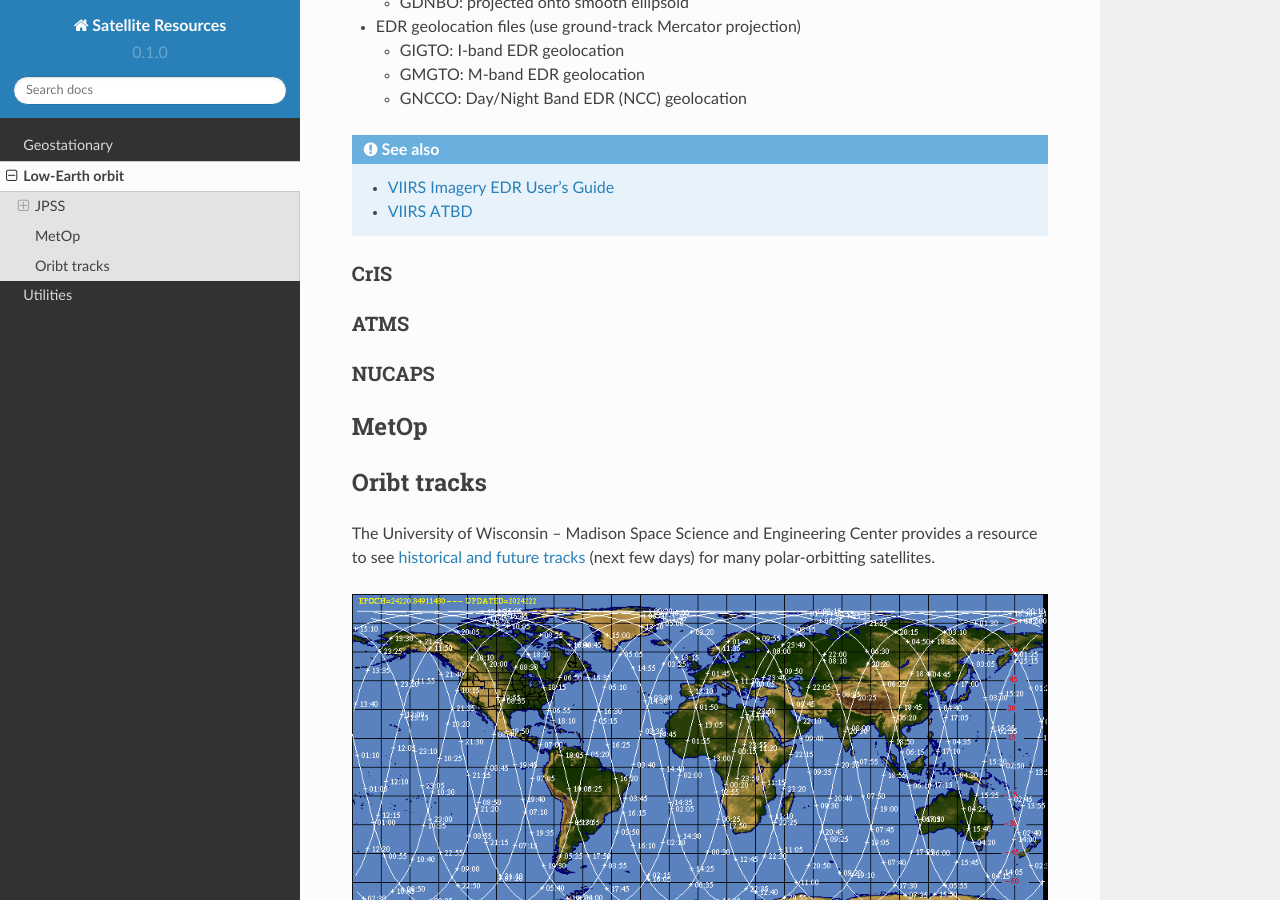
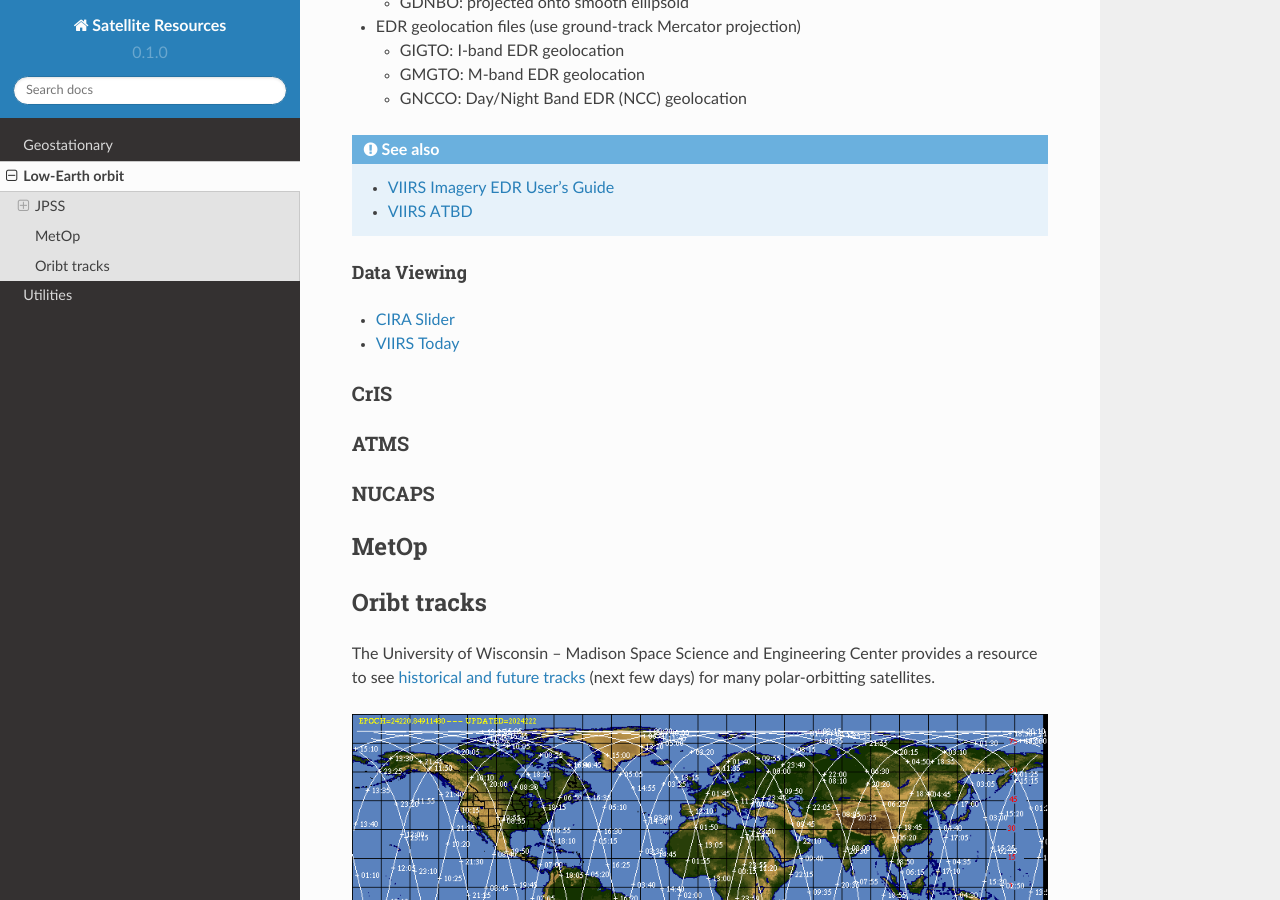
Before and after one commit to jlc248/satellite-resources, a Sphinx documentation site: the page built from docs/source/Low-Earth-orbit.rst, in a window 1280 px wide and 900 px high, scrolled down 3044 px. Built offline with Sphinx 7.4.7 and the Read the Docs theme 2.0.0, drawn with Linux system fonts in a browser that asks for light colours; pages that are not in the unit, such as notebooks, are missing from menus.

Commit message:
Update Low-Earth-orbit.rst

```diff
--- a/docs/source/Low-Earth-orbit.rst
+++ b/docs/source/Low-Earth-orbit.rst
@@ -118,6 +118,11 @@ Geolocation files are produced separately. Here are their codes:
   - `VIIRS Imagery EDR User's Guide <https://rammb.cira.colostate.edu/projects/npp/VIIRS_Imagery_EDR_Users_Guide.pdf>`_
   - `VIIRS ATBD <https://www.star.nesdis.noaa.gov/jpss/documents/ATBD/D0001-M01-S01-003_JPSS_ATBD_VIIRS-SDR_E.pdf>`_
 
+Data Viewing
+,,,,,,,,,,,,
+
+* `CIRA Slider <https://rammb-slider.cira.colostate.edu/?sat=jpss&sec=northern_hemisphere&x=14976&y=16544&z=0&angle=0&im=12&ts=1&st=0&et=0&speed=130&motion=loop&maps%5Bborders%5D=white&mhidden%5Bborders%5D=1&p%5B0%5D=cira_geocolor&opacity%5B0%5D=1&pause=0&slider=-1&hide_controls=0&mouse_draw=0&follow_feature=0&follow_hide=0&s=rammb-slider&draw_color=FFD700&draw_width=6>`_
+* `VIIRS Today <https://ge.ssec.wisc.edu/viirs-today/>`_
 
 CrIS
 ~~~~
```
